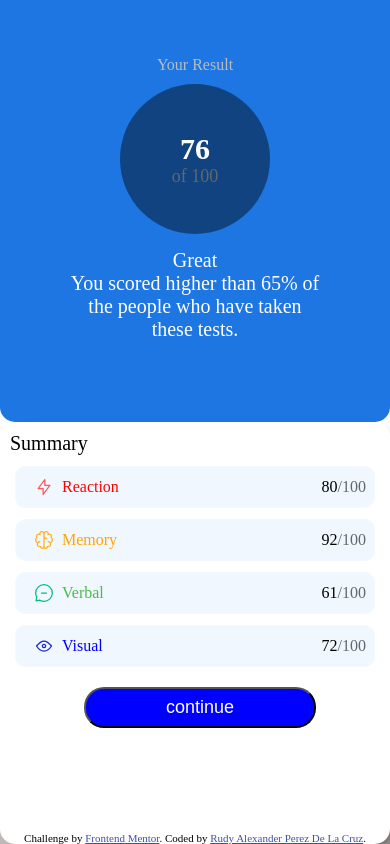
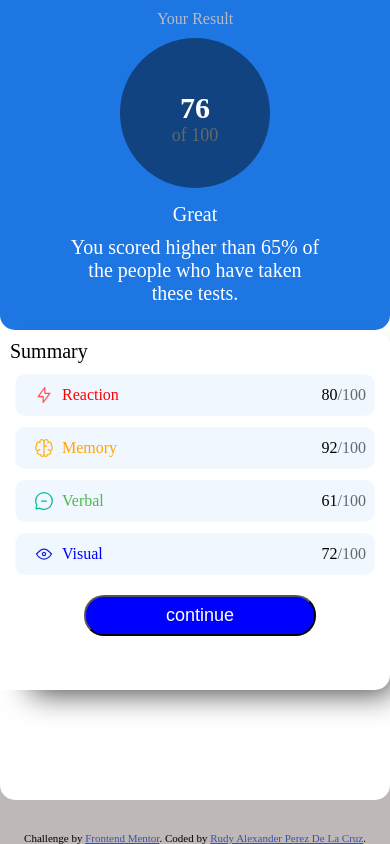
Before and after one commit to rudyalexanderperezdelacruz/designCardSummary, a plain HTML site: page index.html in a window 390 px wide. Drawn offline with Linux system fonts and the light colour scheme.

Commit message:
Update style.css

```diff
--- a/style.css
+++ b/style.css
@@ -171,20 +171,19 @@
 @media screen and (max-width: 767px) and (orientation: portrait) {
     body{
         width: 100%;
-        height: 100vh;
-        background: rgb(190, 184, 184);
+        height: auto;
     }
    .container{
         display: flex;
-        justify-content: center;
-        align-items: center;
         flex-direction: column;
         width: 100%;
-        height: 100vh;
+        height: 800px;
     }
     .container-left, .container-right{
         width: 100%;
-        height: 100vh;
+    }
+    .container-left{
+        height: 45%;
     }
     .btn{
         display: flex;
@@ -193,6 +192,9 @@
     .container-right{
         background:#1d76e2 ;
         border-radius: 0px 0px 15px 15px;
+    }
+    .container-right p{
+        margin-top: 10px;
     }
     .score-info p{
         font-size: 20px;
@@ -205,4 +207,8 @@
         font-size: 18px;
         font-weight: 500;
     }
+    .attribution{
+        position: fixed;
+        bottom: 0;
+    }
   }
```
